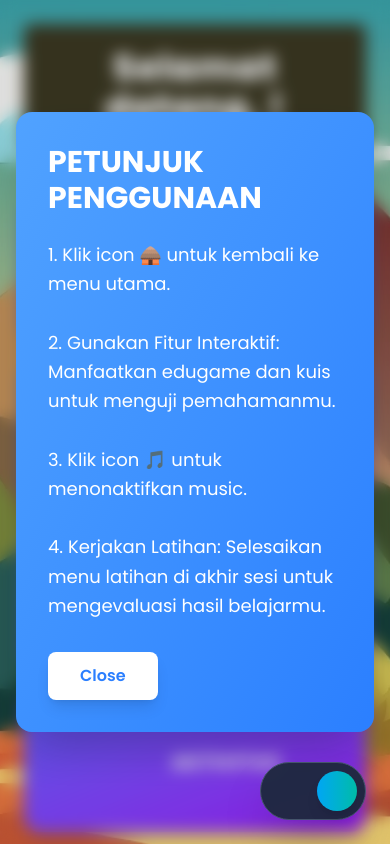
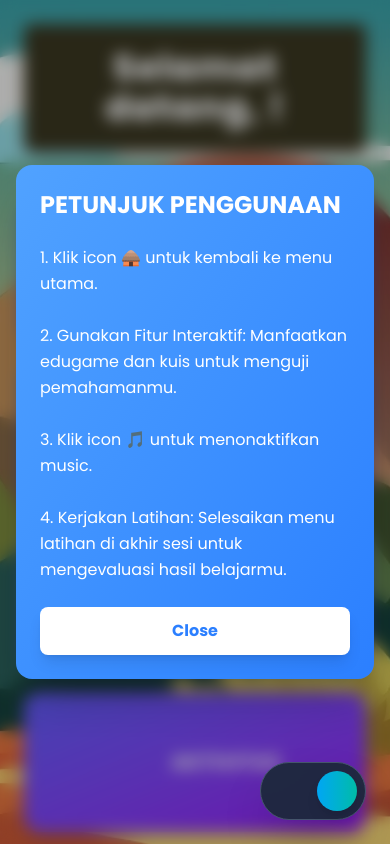
Before and after one commit to firuilalloh/media-pembelajaran, a Vue app: page /home in a window 390 px wide. Both pictures are taken after a click on the button "PETUNJUK". Shown: the top 844 px of the page. Built offline with nearby package versions, Linux system fonts and the light colour scheme; some icons are missing.

Commit message:
fix responsive bug in profile

```diff
--- a/src/components/Modal.vue
+++ b/src/components/Modal.vue
@@ -1,7 +1,6 @@
 <script setup>
 import { computed } from "vue";
 
-// Definisikan props dengan tipe varian yang lebih aman, bukan class tailwind mentah
 const props = defineProps({
   isOpen: {
     type: Boolean,
@@ -15,7 +14,6 @@ const props = defineProps({
     type: String,
     required: true,
   },
-  // Alihkan dari passing utility class ke nama varian (misal: 'blue', 'purple', 'green')
   variant: {
     type: String,
     default: "blue",
@@ -29,7 +27,6 @@ const props = defineProps({
 
 defineEmits(["close"]);
 
-// Mapping class gradient berdasarkan varian secara eksplisit agar terbaca oleh JIT Tailwind
 const themeClasses = computed(() => {
   const maps = {
     blue: {
@@ -52,32 +49,41 @@ const themeClasses = computed(() => {
 <template>
   <div
     v-if="isOpen"
-    class="fixed inset-0 bg-black/10 flex items-center justify-center p-4 z-50 pointer-events-auto backdrop-blur-sm"
+    class="fixed inset-0 bg-black/30 flex items-center justify-center p-4 z-50 pointer-events-auto backdrop-blur-sm"
+    @click.self="$emit('close')"
   >
     <div
       :class="[
-        'bg-gradient-to-br rounded-2xl max-w-2xl w-full p-8 shadow-2xl',
+        'bg-gradient-to-br rounded-2xl max-w-2xl w-full p-6 md:p-8 shadow-2xl max-h-[90vh] overflow-y-auto',
         themeClasses.card,
       ]"
     >
-      <h2 class="text-3xl font-bold text-white mb-6">{{ title }}</h2>
+      <h2 class="text-2xl md:text-3xl font-bold text-white mb-6">
+        {{ title }}
+      </h2>
 
-      <div v-if="profiles" class="grid grid-cols-2 gap-6 mb-8">
+      <div
+        v-if="profiles"
+        class="grid grid-cols-1 sm:grid-cols-2 gap-4 md:gap-6 mb-6 md:mb-8"
+      >
         <div
           v-for="(profile, index) in profiles"
           :key="index"
-          class="bg-white bg-opacity-20 rounded-lg p-6 text-center"
+          class="bg-white bg-opacity-20 rounded-xl p-4 md:p-6 text-center"
         >
           <img
             v-if="profile.foto"
             :src="profile.foto"
             :alt="profile.name"
-            class="w-40 h-40 rounded-full mx-auto mb-4 object-cover"
+            class="w-28 h-28 md:w-40 md:h-40 rounded-full mx-auto mb-4 object-cover border-4 border-white/20 shadow-md flex-shrink-0"
           />
-          <h3 class="text-xl font-bold text-slate-900 mb-2">
+          <h3 class="text-lg md:text-xl font-bold text-slate-900 mb-1 md:mb-2">
             {{ profile.name }}
           </h3>
-          <p v-if="profile.role" class="text-slate-700 text-sm">
+          <p
+            v-if="profile.role"
+            class="text-slate-800 text-sm md:text-base font-medium"
+          >
             {{ profile.role }}
           </p>
         </div>
@@ -85,7 +91,7 @@ const themeClasses = computed(() => {
 
       <p
         v-else
-        class="text-white text-lg leading-relaxed mb-8 whitespace-pre-line"
+        class="text-white text-base md:text-lg leading-relaxed mb-6 md:mb-8 whitespace-pre-line"
       >
         {{ content }}
       </p>
@@ -93,7 +99,7 @@ const themeClasses = computed(() => {
       <button
         @click="$emit('close')"
         :class="[
-          'px-8 py-3 bg-white hover:bg-gray-100 rounded-lg font-semibold transition shadow-lg',
+          'px-8 py-3 w-full sm:w-auto bg-white hover:bg-gray-100 rounded-lg font-bold transition shadow-lg',
           themeClasses.buttonText,
         ]"
       >
@@ -102,3 +108,17 @@ const themeClasses = computed(() => {
     </div>
   </div>
 </template>
+
+<style scoped>
+/* Opsional: Bikin scrollbar bawaan browser jadi lebih cakep/tipis saat di-scroll di dalam modal */
+::-webkit-scrollbar {
+  width: 6px;
+}
+::-webkit-scrollbar-track {
+  background: transparent;
+}
+::-webkit-scrollbar-thumb {
+  background: rgba(255, 255, 255, 0.4);
+  border-radius: 10px;
+}
+</style>
```
